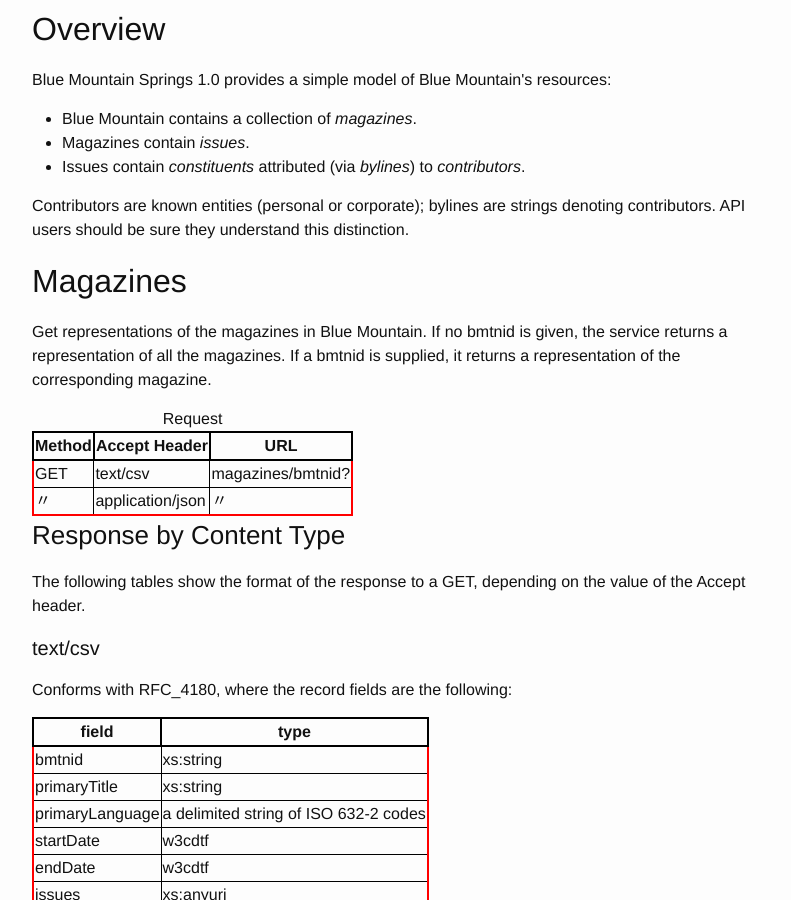
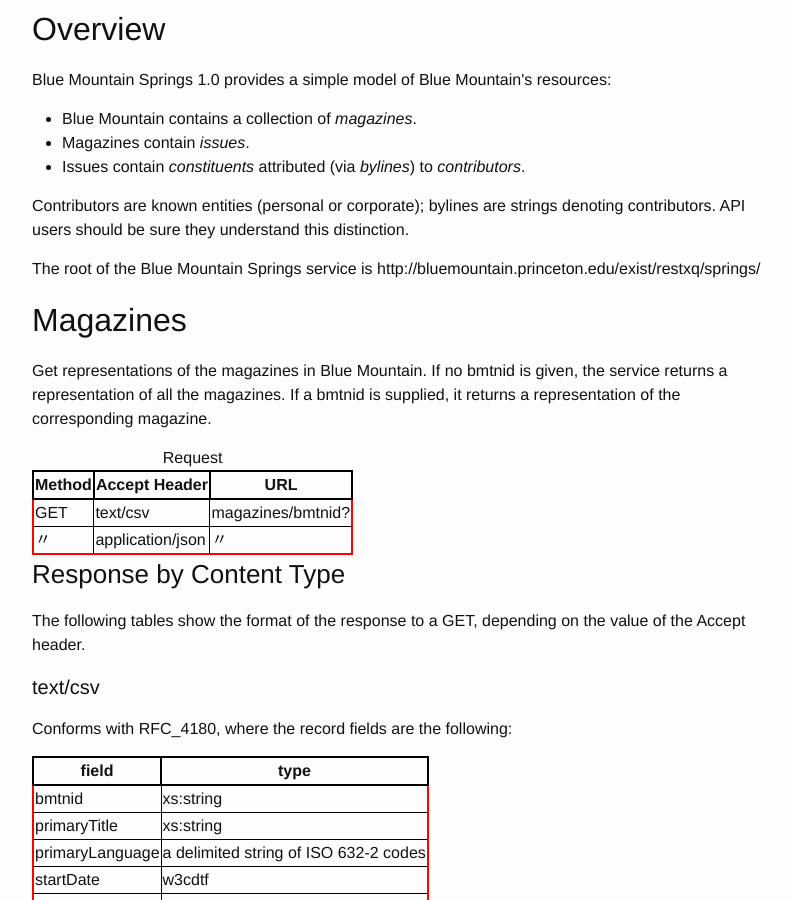
Before and after one commit to jpstroop/bluemountainsprings, a Jekyll site: the page built from api/index.html, in a window 1280 px wide and 900 px high, scrolled down 385 px. Shown: the whole window, without its empty margins (238-1029 px from the left). Built offline with Jekyll 4.4.1, drawn with Linux system fonts in a browser that asks for light colours.

Commit message:
updates URLs

```diff
--- a/api/index.html
+++ b/api/index.html
@@ -40,6 +40,8 @@
     bylines are strings denoting contributors. API users should be
     sure they understand this distinction.</p>
   </aside>
+
+  <p>The root of the Blue Mountain Springs service is http://bluemountain.princeton.edu/exist/restxq/springs/</p>
 </section>
 
 <section id="magazines">
```
Also changed, not shown: sampleUses/index.md (+2 -2 lines).
